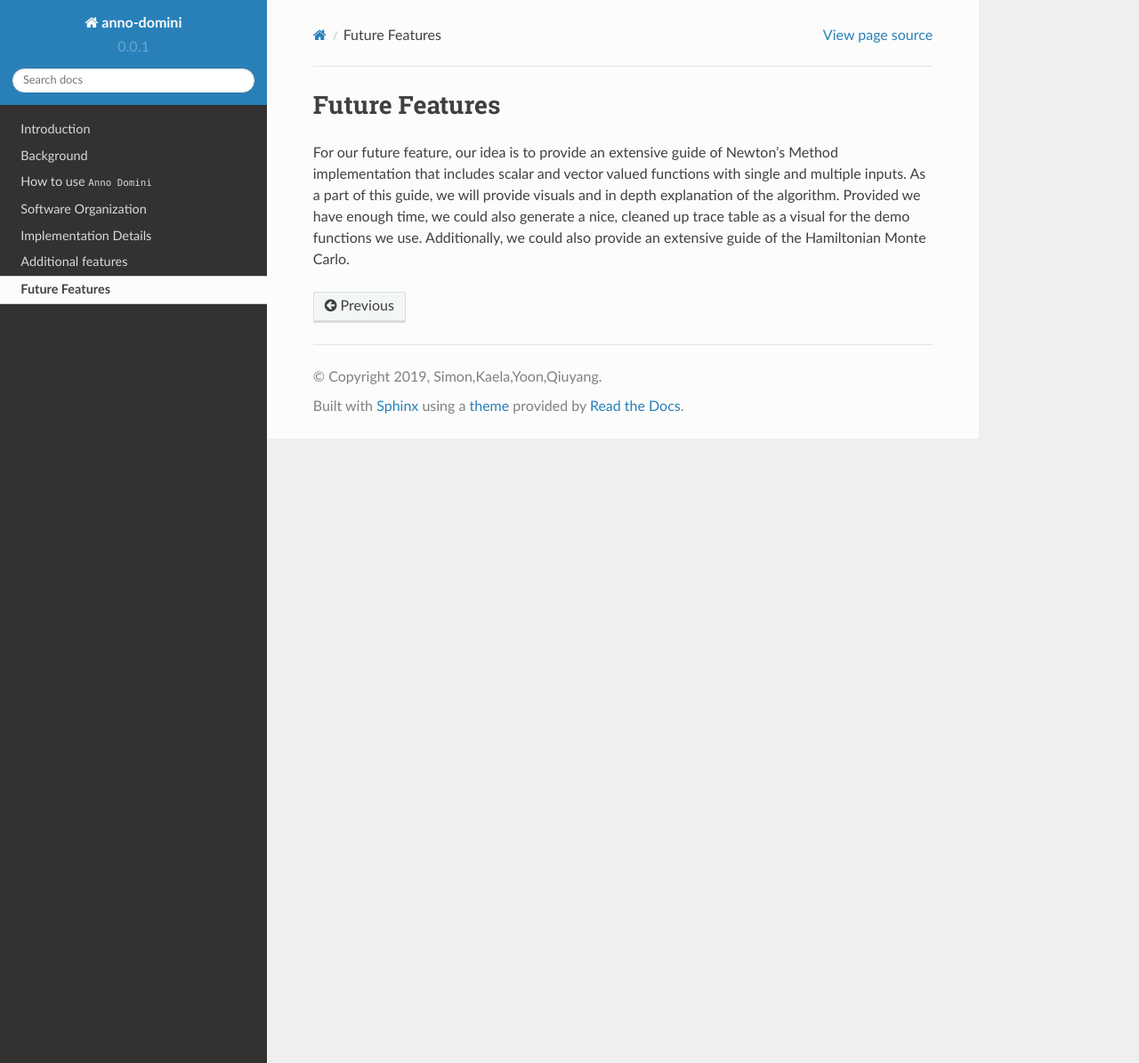
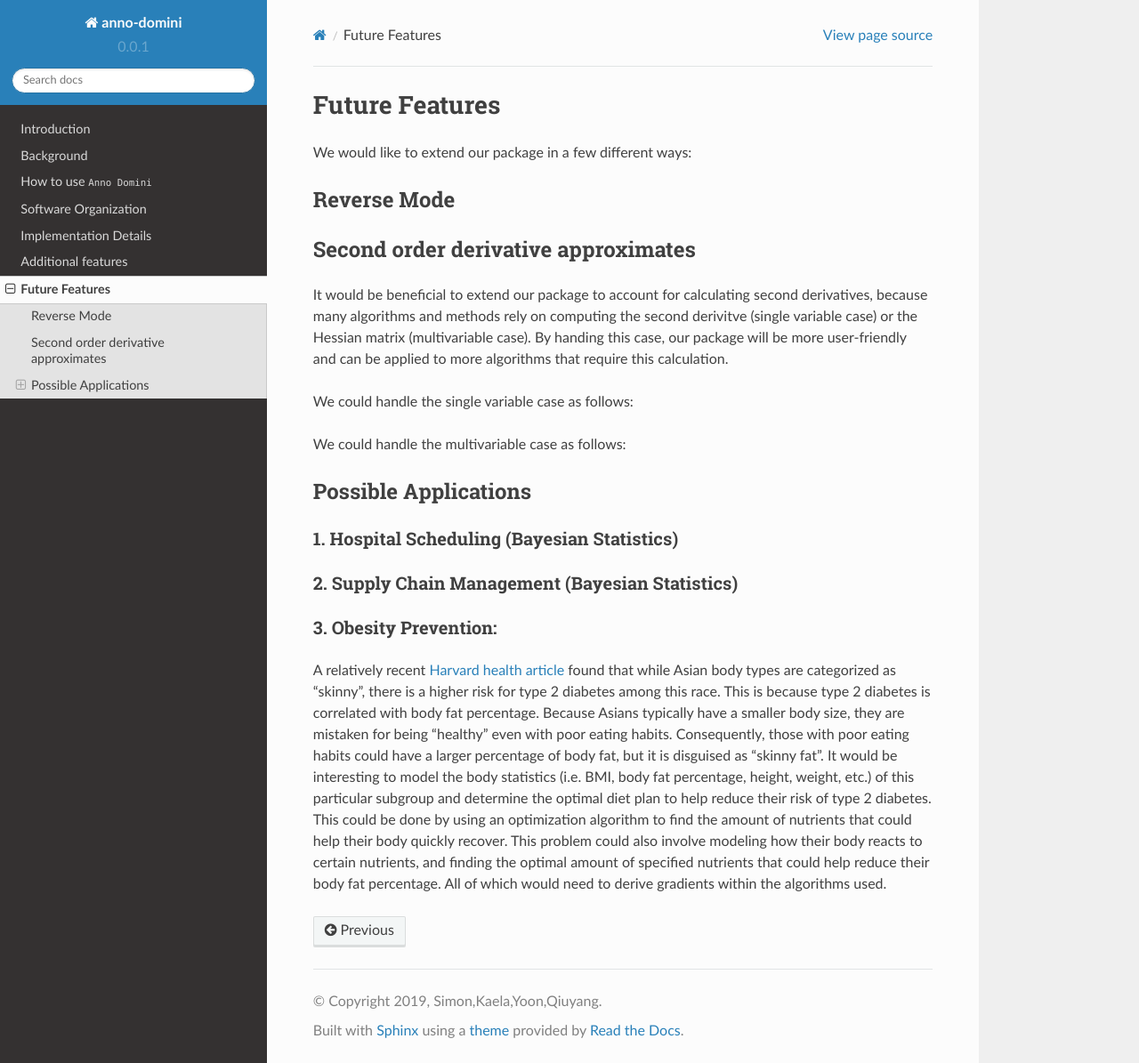
Before and after one commit to anno-domini-207/auto-diff, a Sphinx documentation site: the page built from docs/source/future.rst, in a window 1280 px wide and 1195 px high. Shown: the whole window at 89% size. Built offline with Sphinx 7.4.7 and the Read the Docs theme 2.0.0, drawn with Linux system fonts in a browser that asks for light colours.

Commit message:
future feature application added

```diff
--- a/docs/source/future.rst
+++ b/docs/source/future.rst
@@ -1,5 +1,33 @@
 Future Features
 ===============
 
-For our future feature, our idea is to provide an extensive guide of Newton's Method implementation that includes scalar and vector valued functions with single and multiple inputs. As a part of this guide, we will provide visuals and in depth explanation of the algorithm. Provided we have enough time, we could also generate a nice, cleaned up trace table as a visual for the demo functions we use.
-Additionally, we could also provide an extensive guide of the Hamiltonian Monte Carlo.
+We would like to extend our package in a few different ways:
+
+Reverse Mode
+~~~~~~~~~~~~
+
+
+
+Second order derivative approximates
+~~~~~~~~~~~~~~~~~~~~~~~~~~~~~~~~~~~~
+It would be beneficial to extend our package to account for calculating second derivatives, because many algorithms and methods rely on computing the second derivitve (single variable case) or the Hessian matrix (multivariable case). By handing this case,
+our package will be more user-friendly and can be applied to more algorithms that require this calculation.
+
+We could handle the single variable case as follows:
+
+We could handle the multivariable case as follows:
+
+Possible Applications
+~~~~~~~~~~~~~~~~~~~~~
+
+1. Hospital Scheduling (Bayesian Statistics)
+^^^^^^^^^^^^^^^^^^^^^^^^^^^^^^^^^^^^^^^^^^^^
+
+2. Supply Chain Management (Bayesian Statistics)
+^^^^^^^^^^^^^^^^^^^^^^^^^^^^^^^^^^^^^^^^^^^^^^^^
+
+3. Obesity Prevention:
+^^^^^^^^^^^^^^^^^^^^^^
+A relatively recent `Harvard health article <https://www.hsph.harvard.edu/obesity-prevention-source/ethnic-differences-in-bmi-and-disease-risk/>`_ found that while Asian body types are categorized as "skinny", there is a higher risk for type 2 diabetes among this race. This is because type 2 diabetes is correlated with body fat percentage. Because Asians typically have a smaller body size, they are mistaken for being "healthy" even with poor eating habits.
+Consequently, those with poor eating habits could have a larger percentage of body fat, but it is disguised as "skinny fat". It would be interesting to model the body statistics (i.e. BMI, body fat percentage, height, weight, etc.) of this particular subgroup and determine the optimal diet plan to help reduce their risk of type 2 diabetes. This could be done by using an optimization algorithm to find the amount of nutrients that could help their body quickly recover. This problem could also involve modeling how their body reacts
+to certain nutrients, and finding the optimal amount of specified nutrients that could help reduce their body fat percentage. All of which would need to derive gradients within the algorithms used.
```
